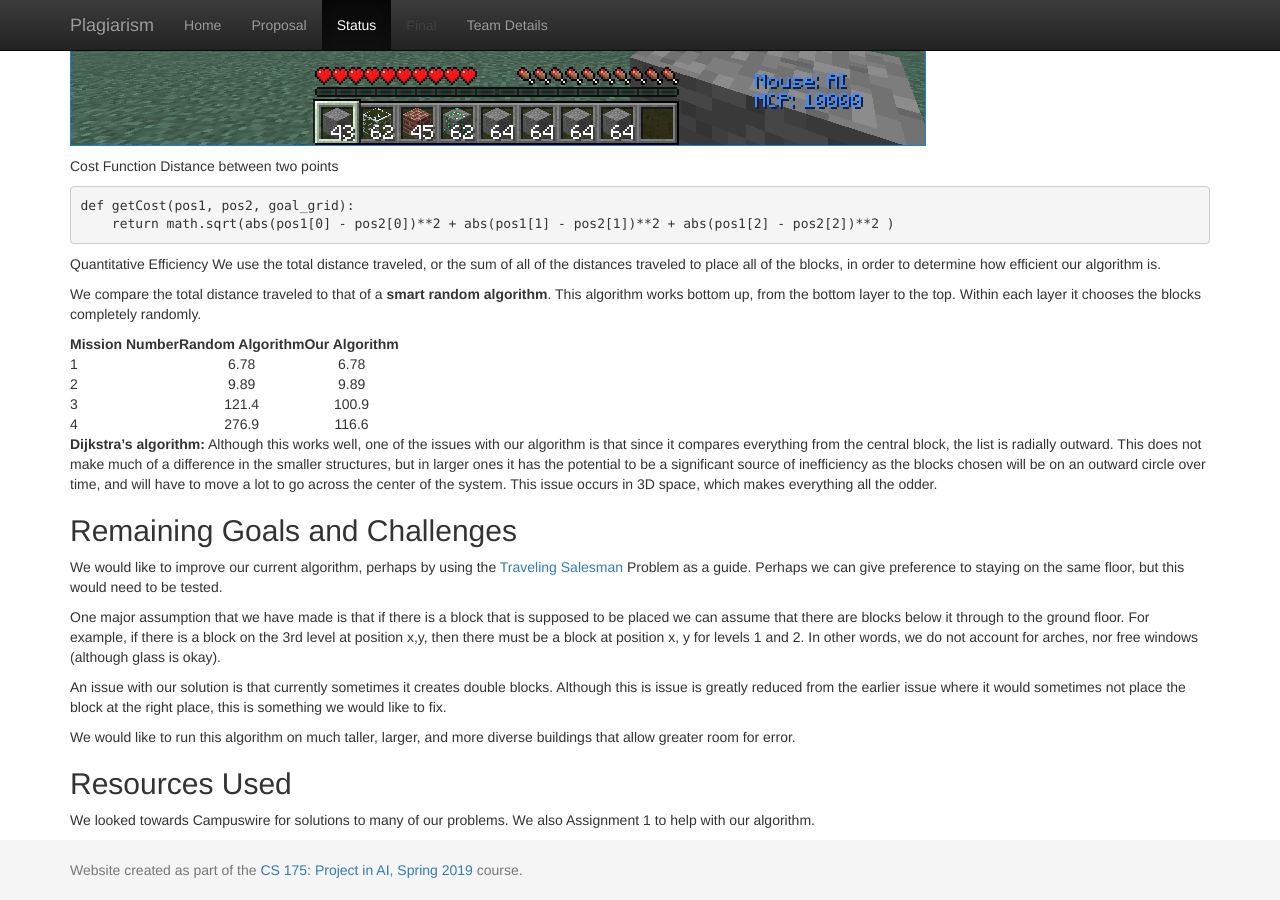
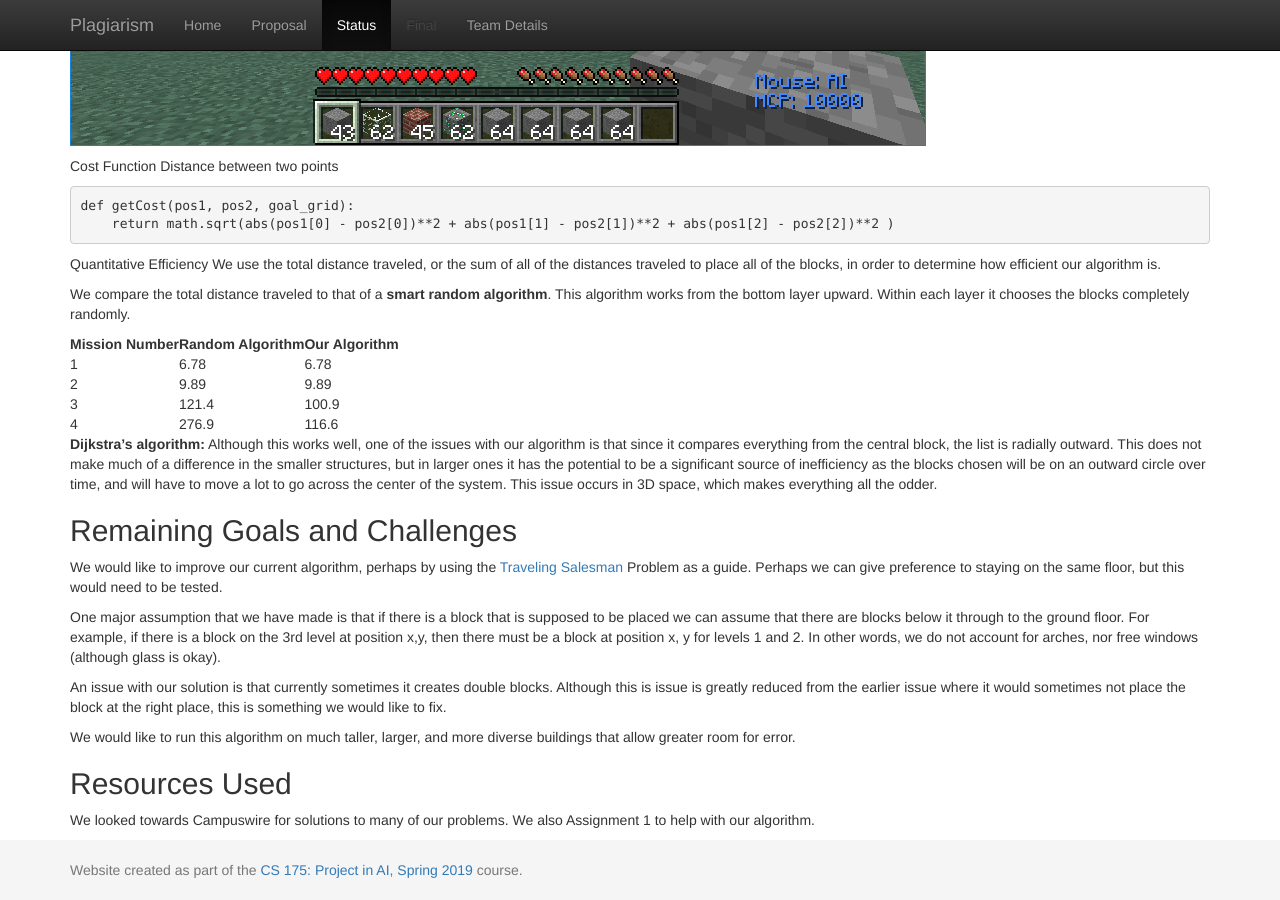
Before and after one commit to thebrainygeek/plagiarism, a Jekyll site: the page built from docs/status.md, in a window 1280 px wide and 900 px high, scrolled down 1360 px. Built offline with Jekyll 4.4.1, drawn with Linux system fonts in a browser that asks for light colours.

Commit message:
more status.md updates3

```diff
--- a/docs/status.md
+++ b/docs/status.md
@@ -58,10 +58,10 @@ def getCost(pos1, pos2, goal_grid):
 Quantitative Efficiency
 We use the total distance traveled, or the sum of all of the distances traveled to place all of the blocks, in order to determine how efficient our algorithm is.
 
-We compare the total distance traveled to that of a **smart random algorithm**. This algorithm works bottom up, from the bottom layer to the top. Within each layer it chooses the blocks completely randomly.
+We compare the total distance traveled to that of a **smart random algorithm**. This algorithm works from the bottom layer upward. Within each layer it chooses the blocks completely randomly.
 
 | Mission Number| Random Algorithm | Our Algorithm  |
-| ------------- |:----------------:| :-------------:|
+| ------------- | ---------------- | ------------- |
 | 1             | 6.78             | 6.78           |
 | 2             | 9.89             | 9.89           |
 | 3             | 121.4            |      100.9     |
```
